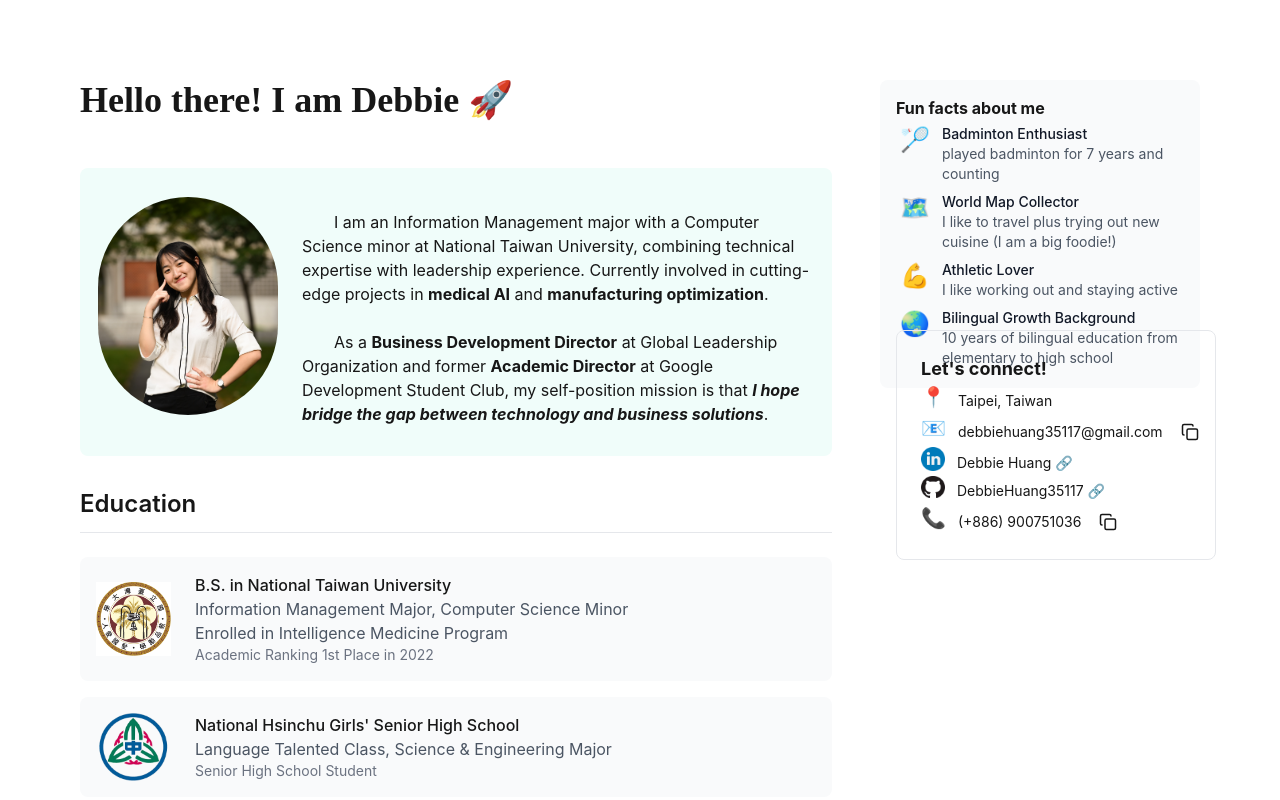
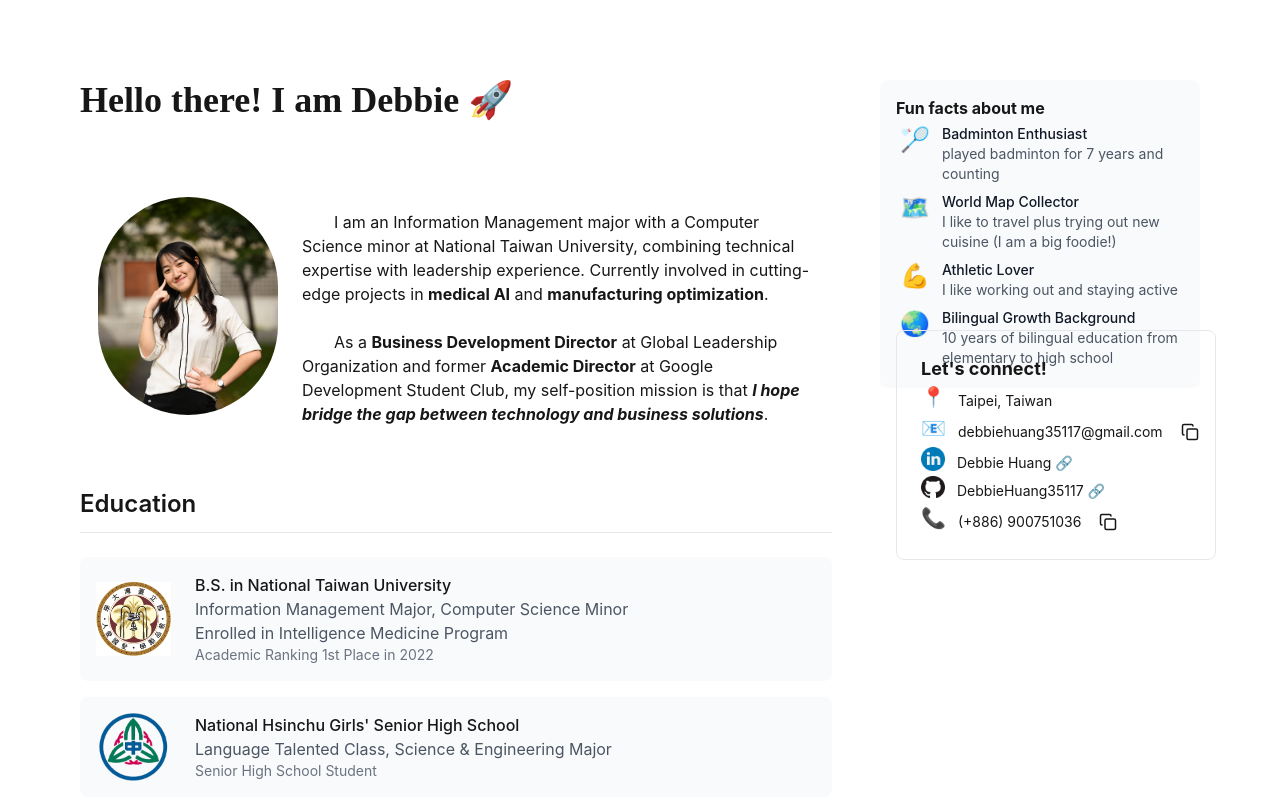
Before and after one commit to DebbieHuang35117/debbie-personal-website, a Next.js app: page / in a window 1280 px wide. Shown: the top 800 px of the page. Built offline with nearby package versions, Linux system fonts and the light colour scheme.

Commit message:
update introduction section appearance

```diff
--- a/app/components/ProfileSection.tsx
+++ b/app/components/ProfileSection.tsx
@@ -12,7 +12,7 @@ export default function ProfileSection() {
     <div className="font-sans flex flex-col gap-8 max-w-3xl">
 
       {/* Bio Section */}
-      <div className="items-center gap-6 bg-teal-50 dark:bg-gray-800 p-4 rounded-lg">
+      <div className="items-center gap-6 dark:bg-gray-800 p-4 rounded-lg">
       <div className="flex items-center gap-6 p-0.5 rounded-lg mb-3">
         <Image
             className="rounded-full object-cover"
@@ -137,7 +137,7 @@ export default function ProfileSection() {
             ].map(({ skill, slug }) => (
                 <div
                 key={skill}
-                className="px-3 py-1 bg-gray-100 dark:bg-gray-800 rounded-full text-sm hover:bg-gray-200 dark:hover:bg-gray-700 transition-colors"
+                className="px-3 py-1 bg-gray-100 dark:bg-gray-800 rounded-full text-sm"
                 >
                 {skill}
                 </div>
@@ -168,7 +168,7 @@ export default function ProfileSection() {
   ].map(({ skill, slug }) => (
     <div
       key={skill}
-      className="px-3 py-1 bg-gray-100 dark:bg-gray-800 rounded-full text-sm hover:bg-gray-200 dark:hover:bg-gray-700 transition-colors"
+      className="px-3 py-1 bg-gray-100 dark:bg-gray-800 rounded-full text-sm"
     >
       {skill}
     </div>
```
